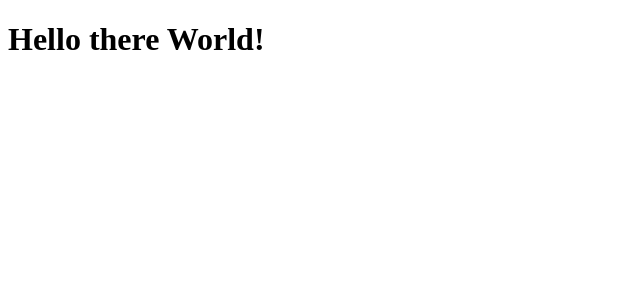
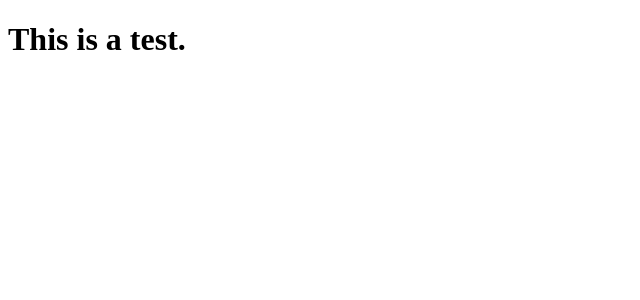
Before and after one commit to jovana-toskovic/react_test_task, a React app: page / in a window 1280 px wide. Shown: the top 300 px of the page, without its empty margins (0-640 px from the left). Built offline with nearby package versions, Linux system fonts and the light colour scheme.

Commit message:
Adding List component

```diff
--- /dev/null
+++ b/src/App.js
@@ -0,0 +1,15 @@
+import React, { Component, Fragment } from 'react';
+import List from './components/List';
+
+
+class App extends Component {
+  render() {
+    return (
+      <Fragment>
+        < List />
+      </Fragment>
+    );
+  }
+}
+
+export default App;
--- /dev/null
+++ b/src/components/List.js
@@ -0,0 +1,23 @@
+import React, { Component, Fragment } from 'react';
+
+class List extends Component {
+  constructor(props){
+    super(props);
+    this.state = {
+
+    }
+  }
+
+  render(){
+
+    return(
+
+      <Fragment>
+        <h1> This is a test.</h1>
+      </Fragment>
+
+    )
+  }
+}
+
+export default List;
--- a/src/index.html
+++ b/src/index.html
@@ -4,7 +4,7 @@
     <meta charset="utf-8">
     <meta name="viewport" content="width=device-width, initial-scale=1, shrink-to-fit=no">
     <meta name="theme-color" content="#000000">
-    <title>React Tutorial</title>
+    <title>React Test Task</title>
   </head>
   <body>
     <noscript>
--- a/src/index.js
+++ b/src/index.js
@@ -1,11 +1,9 @@
 import React from "react";
 import ReactDOM from "react-dom";
 
-let HelloWorld = () => {
-  return <h1>Hello there World!</h1>
-}
+import App from "./App"
 
 ReactDOM.render(
-  <HelloWorld/>,
+  <App />,
   document.getElementById("root")
 );
```
Also changed, not shown: 1 other file (tests, documents, lock files or other folders).
